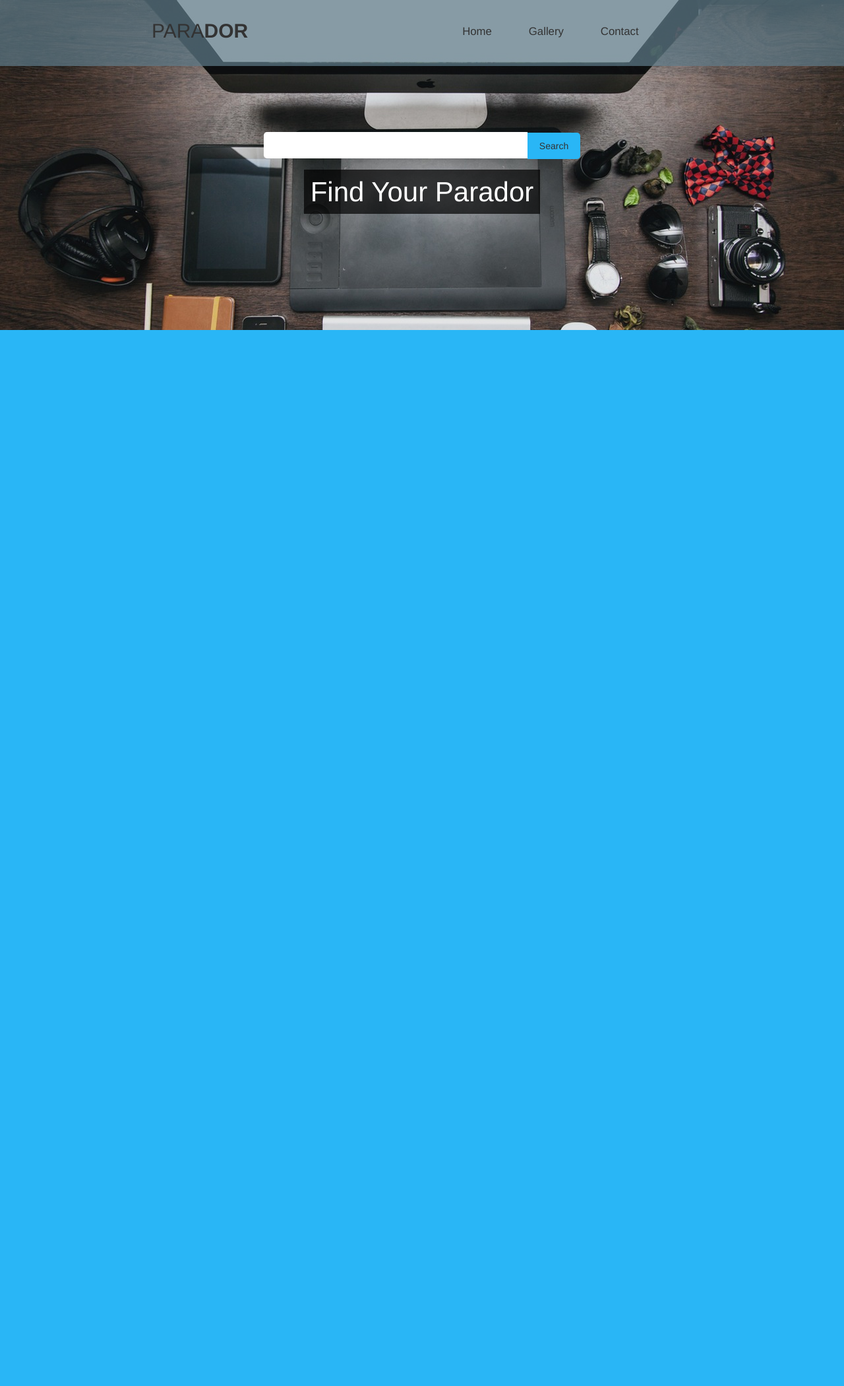
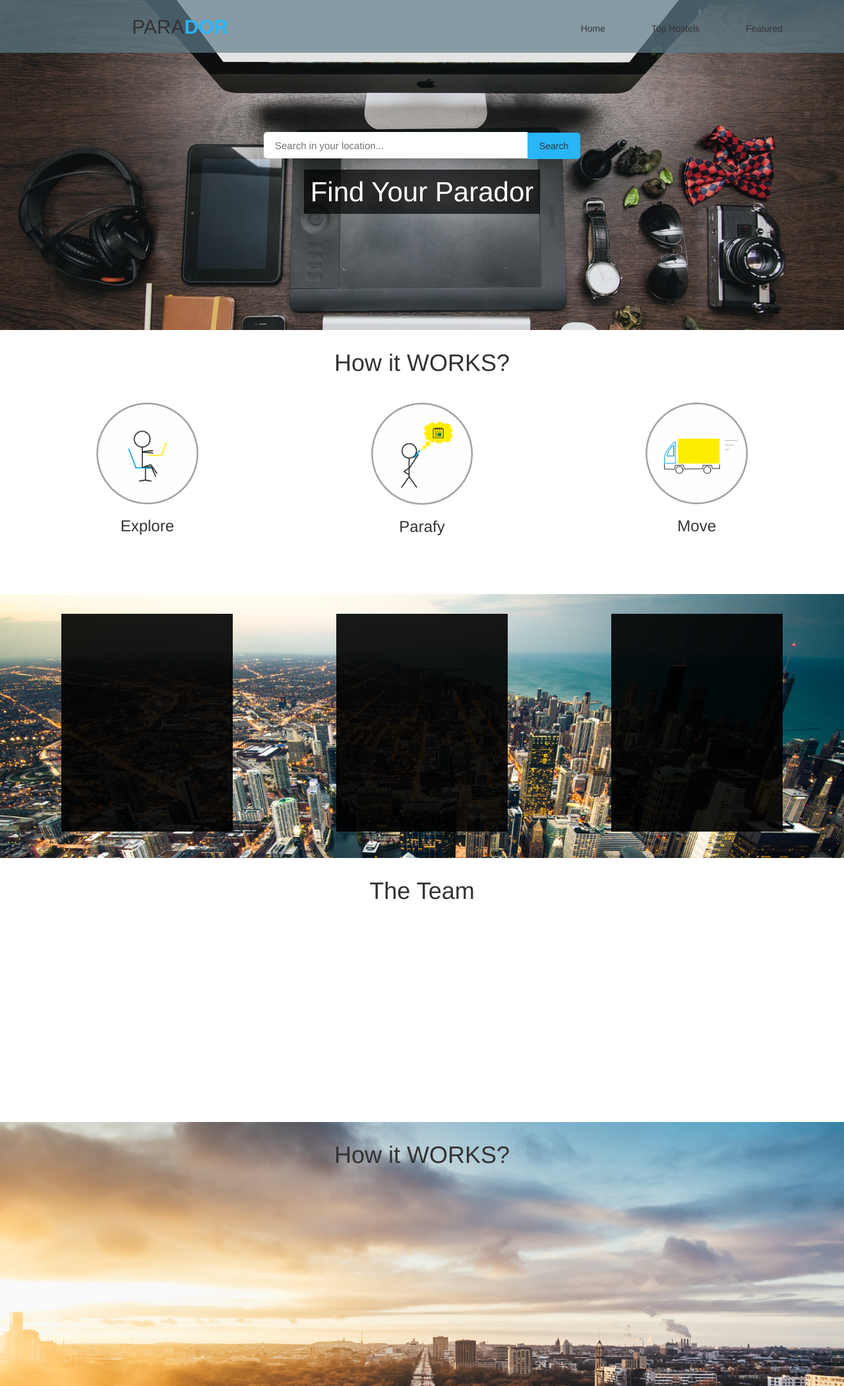
Before and after one commit to atulGupta2229/parador2.0, a PHP site: page / in a window 1280 px wide. Shown: the whole page at 66% size. Before the commit the page ends 500 px from the top, so only its background shows below. Run offline with PHP 8.4, Linux system fonts and the light colour scheme.

Commit message:
Work Sunday!!

```diff
--- a/assets/css/style.css
+++ b/assets/css/style.css
@@ -5,24 +5,31 @@
 	position: relative;
 }
 #nav{
-	height: 100px;
+	height: 80px;
+	width: 100%;
 	background: rgba(96,125,139,0.7);
 	position: fixed;
 	z-index: 999;
 	transition: 0.7s;
-	padding-top: 10px;
+	margin-left: -15px;
+}
+@media screen and (max-width: 480px){
+	#nav{
+		background:  blue;
+		height: 60px;
+	}
 }
 ul{
 	list-style: none;
-	display: inline-block;
 }
 li{
 	display: inline-block;
 	margin-left: 0px;
-	font-size: 1.2em;
-	padding: 26px 26px 36px 26px;
+	font-size: 1em;
+	padding: 33px 33px 23px 33px;
 	cursor: default;
 	transition: color 0.3s;
+	transition: padding 0.6s;
 }
 li:hover{
 	border-bottom: 5px solid #4FC3F7;
@@ -46,9 +53,54 @@ li:hover{
 	background: rgba(41,182,246, 1);
 }
 #featured{
-	height: 300px;
-	background: rgba(41,182,246, 1);
+	min-height: 400px;
+	background: url(../images/ft2.jpg);
+	background-size: cover;
+	background-attachment: fixed;
 }
 #hd{
 	transition: 0.6s;
+	text-transform: uppercase;
+	font-size: 30px;
+	padding-left: 200px;
+	padding-top: 20px;
+	width: 50%;
+	float: left;
 }
+strong{
+	color: #29B6F6;
+}
+::-webkit-scrollbar {
+    width: 3px;  /* remove scrollbar space */
+    background: rgba(0,0,0,0.5);
+    padding: 3px;
+}
+/* optional: show position indicator in red */
+::-webkit-scrollbar-thumb {
+    background: rgba(0,0,0,0.4);
+    border-radius: 20px 20px 20px 20px;
+}
+#menu{
+	float: right;
+	display: inline-block;
+	margin-right: 60px;
+}
+.feat{
+	padding-top: 20px;
+	height: 330px;
+	width: 260px;
+	background: rgba(0,0,0, 0.9);
+	margin-top: 30px;
+	margin-bottom: 30px;
+}
+#hiw{
+	padding-top: 30px;
+	min-height: 400px;
+}
+#team{
+	min-height: 400px;
+	background: url(../images/ft3.jpg);
+	background-size: cover;
+	background-attachment: fixed;
+	padding-top: 30px;
+}
--- a/index.php
+++ b/index.php
@@ -8,16 +8,15 @@
 	<script type="text/javascript">
 		$(document).ready(function(){
 			$(window).scroll(function(){
-				if(this.pageYOffset>50){
+				if(this.pageYOffset>=160){
 					$("#nav").attr("style","padding-top:0px");
-					$("li").attr("style","padding: 26px 26px 26px 26px;");
-					$("#nav").css({background:"rgba(96,125,139,1)",height:"80px"});
-					$("#hd").attr("style","padding-left: 60px;padding-top: 20px;");
+					$("li").attr("style","padding: 20px 33px 15px 33px;");
+					$("#nav").css({background:"rgba(96,125,139,1)",height:"60px"});
+					$("#hd").attr("style","padding-left: 100px;padding-top: 15px;font-size: 20px;");
 				}
-				if(this.pageYOffset<50){
-					$("#nav").css({background:"rgba(96,125,139,0.7)",height:"100px"});
-					$("li").attr("style","padding: 26px 26px 36px 26px;");
-					$("#nav").attr("style","padding-top:10px");
+				if(this.pageYOffset<160){
+					$("#nav").css({background:"rgba(96,125,139,0.7)",height:"80px"});
+					$("li").attr("style","padding: 33px 33px 23px 33px;");
 					$("#hd").attr("style","padding-left: 200px;padding-top: 20px;");
 				}
 			});
@@ -26,43 +25,88 @@
 </head>
 <body>
 <div class="container-fluid">
-	<div class="row">
-		<div class="col-sm-12" id="nav">
-			<div class="col-sm-10">
-			<div class="row">
-				<div class="col-sm-12">
-				<div class="col-sm-4"  style="padding-top: 20px; padding-left: 200px;" id="hd">
-					<span class="h2" style="text-transform: uppercase;">Para<strong>dor</strong></span>
-				</div>
-				<div class="col-sm-3">
-
-				</div>
-				<div class="col-sm-5">
-					<ul>
-						<li>Home</li>
-						<li>Gallery</li>
-						<li>Contact</li>
-					</ul>
-				</div>
+		<div id="nav">
+			<div id="hd">
+				<span>para<strong>dor</strong></span>
 			</div>
-			</div>
-			</div>
-			<div class="col-sm-2">
-
+			<div id="menu">
+				<ul>
+					<li>Home</li>
+					<li>Top Hostels</li>
+					<li>Featured</li>
+				</ul>
 			</div>
 		</div>
-	</div>
 	<div class="row">
 		<div class="col-sm-12" id="banner" style="padding-top: 200px;">
 			<center>
-				<input type="text" name="search" class="input-group" id="search"><span id="sbtn"><button type="submit" id="sbtn">Search</button></span><br><br>
+				<input type="text" name="search" class="input-group" id="search" placeholder="Search in your location..."><span id="sbtn"><button type="submit" id="sbtn">Search</button></span><br><br>
 				<span style="font-size: 3em; color: white; background: rgba(0,0,0,0.7);padding: 10px;">Find Your Parador</span>
 			</center>
 		</div>
 	</div>
 	<div class="row">
+		<div class="col-sm-12" id="hiw">
+			<center>
+				<span class="h1 text-center">How it WORKS?</span>
+			</center>
+			<div class="row" style="margin-top: 40px;">
+			<center>
+				<div class="col-sm-12">
+					<div class="col-sm-4">
+						<img src="assets/images/search.png" width="40%"><br><br>
+						<span class="h3">Explore</span>
+					</div>
+					<div class="col-sm-4">
+						<img src="assets/images/schedule.png" width="40%"><br><br>
+						<span class="h3">Parafy</span>
+					</div>
+					<div class="col-sm-4">
+						<img src="assets/images/move.png" width="40%"><br><br>
+						<span class="h3">Move</span>
+					</div>
+				</div>
+				</center>
+			</div>
+		</div>
+	</div>
+	<div class="row">
 		<div class="col-sm-12" id="featured">
+			<div class="col-sm-4">
+			<center>
+				<div class="feat">
 
+				</div>
+			</center>
+			</div>
+			<div class="col-sm-4">
+			<center>
+				<div class="feat">
+
+				</div>
+			</center>
+			</div>
+			<div class="col-sm-4">
+			<center>
+				<div class="feat">
+
+				</div>
+			</center>
+			</div>
+		</div>
+	</div>
+	<div class="row">
+		<div class="col-sm-12" id="hiw">
+			<center>
+				<span class="h1 text-center">The Team</span>
+			</center>
+		</div>
+	</div>
+	<div class="row">
+		<div class="col-sm-12" id="team">
+			<center>
+				<span class="h1 text-center">How it WORKS?</span>
+			</center>
 		</div>
 	</div>
 </div>
```
Also changed, not shown: assets/images/ft.png (added), assets/images/ft1.jpg (added), assets/images/ft2.jpg (added), assets/images/ft3.jpg (added), assets/images/move.png (added), assets/images/schedule.png (added), assets/images/search.png (added).
